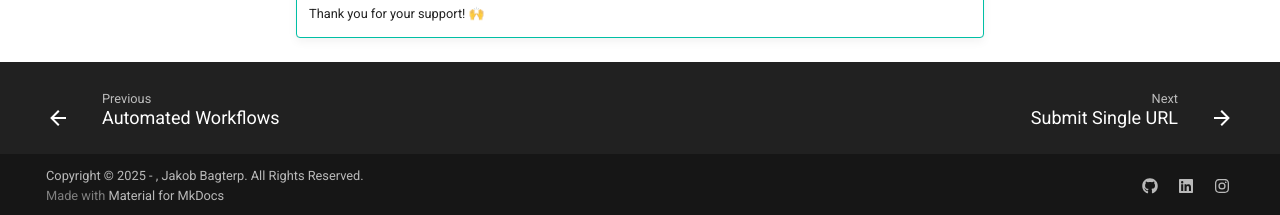
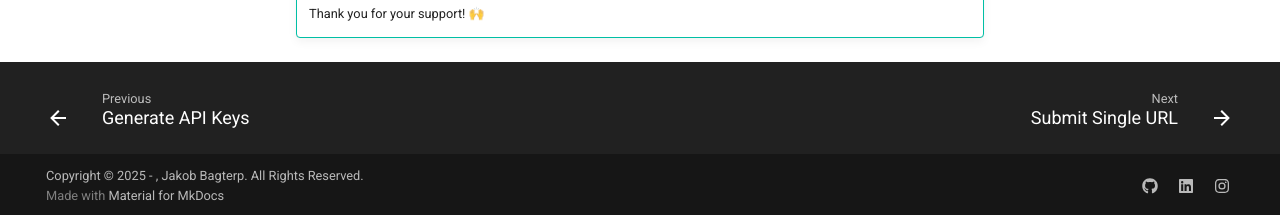
Before and after one commit to jakob-bagterp/index-now-for-python, an MkDocs documentation site: the page built from docs/reference/index.md, in a window 1280 px wide and 1102 px high. Shown: the part 884-1099 px from the top of the window. Built offline with MkDocs 1.6.1 and Material for MkDocs 9.7.7, drawn with Linux system fonts in a browser that asks for light colours; comment, search, counter and statistics services are not loaded; the version menu is left out; some of the changed lines change nothing that is shown.

Commit message:
Fixed another MkDocs issue: "WARNING -  A reference to 'user-guide/tips-and-trick/generate-api-keys.md' is included in the 'nav' configuration, which is not found in the documentation files."

```diff
--- a/mkdocs.yml
+++ b/mkdocs.yml
@@ -32,7 +32,7 @@ nav:
     - GitHub Actions:
       - Automated Workflows: user-guide/github-actions/automated-workflows.md
     - Tips and Tricks:
-      - Generate API Keys: user-guide/tips-and-trick/generate-api-keys.md
+      - Generate API Keys: user-guide/tips-and-tricks/generate-api-keys.md
   - Reference:
     - reference/index.md
     - Methods:
```
